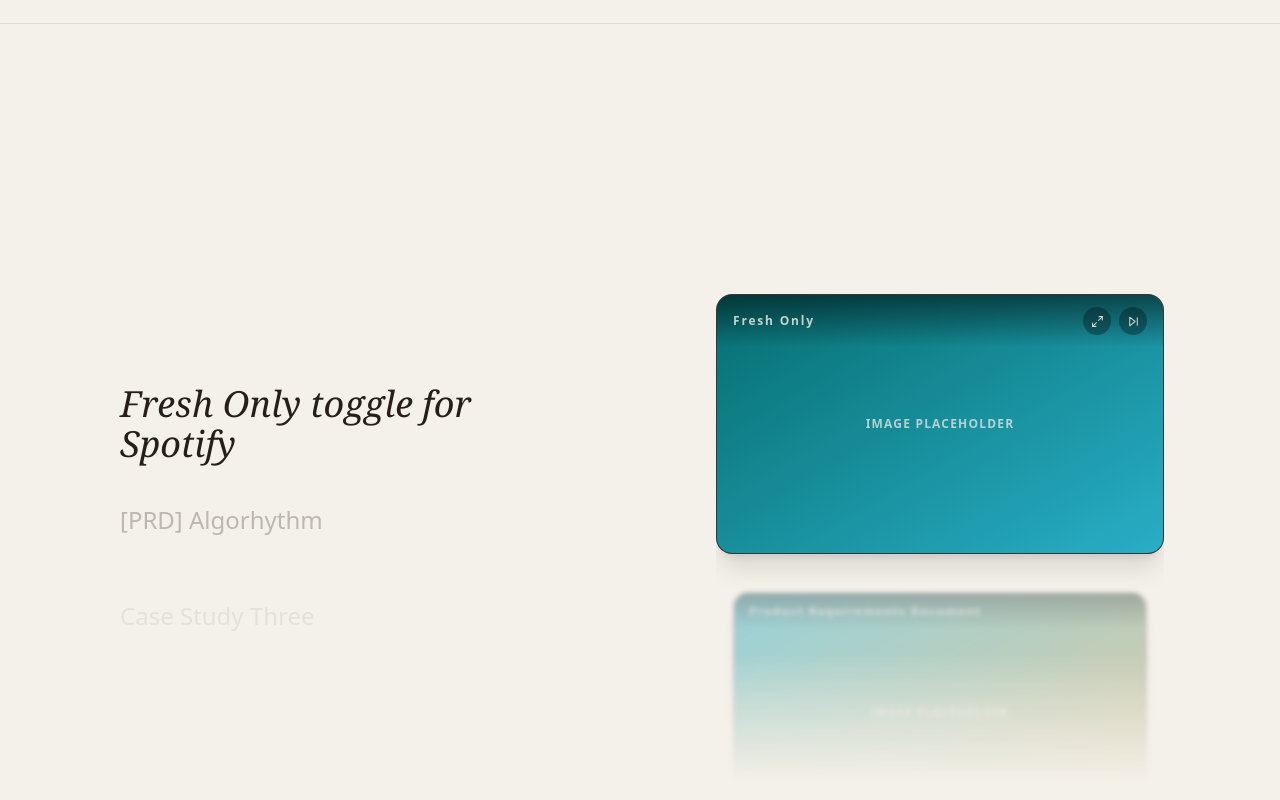
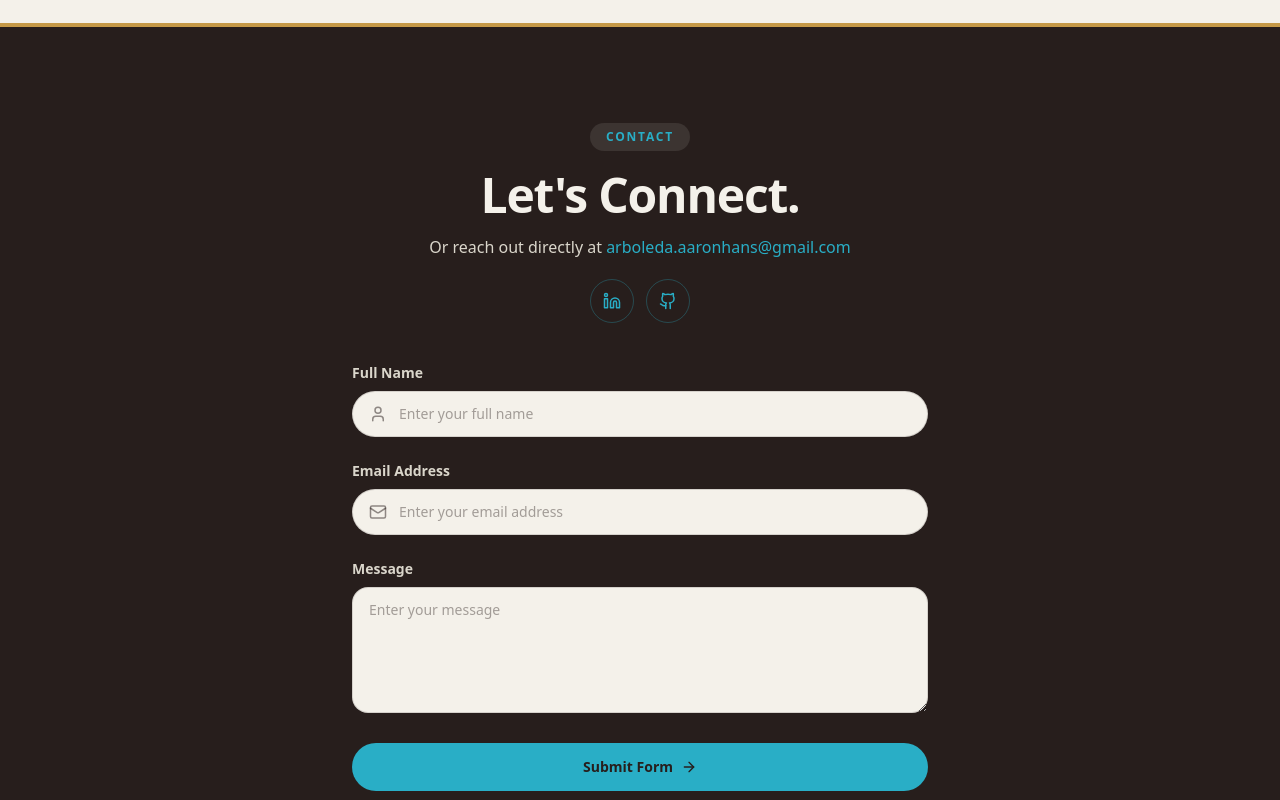
Before and after one commit to Flere2134/portfolio-v2, a React (Vite) app in the folder my-portfolio/: page / in a window 1280 px wide. Shown: the part 1500-2300 px from the top of the page. Built offline with nearby package versions, Linux system fonts and the light colour scheme.

Commit message:
update: made footer in contrast

```diff
--- a/my-portfolio/src/components/sections/CaseStudies.jsx
+++ b/my-portfolio/src/components/sections/CaseStudies.jsx
@@ -1,228 +1,163 @@
-import React, { useEffect, useRef, useState } from "react";
-import { Maximize2, SkipForward } from "lucide-react";
-import { caseStudies } from "../../data/caseStudies.js";
+import React, { useState } from "react";
+import { User, Mail, ArrowRight, CheckCircle2, AlertCircle, Linkedin, Github } from "lucide-react";
+import { contact, WEB3FORMS_ACCESS_KEY } from "../../data/contact.js";
+import { profile } from "../../data/profile.js";
 
-const ITEM_HEIGHT = 96; // px — keep in sync with the `h-24` on each <li>
-const TRACK_SLOTS = 5; // odd number of rows visible in the text track
-const TRACK_HEIGHT = ITEM_HEIGHT * TRACK_SLOTS;
+const socialIcons = {
+  LinkedIn: Linkedin,
+  GitHub: Github,
+};
 
-const CARD_HEIGHT = 260; // px — height of each image card
-const CARD_GAP = 28; // px — space between stacked image cards
-const CARD_STEP = CARD_HEIGHT + CARD_GAP;
+const fieldClasses =
+  "flex items-center gap-3 rounded-full border border-espresso/15 bg-background px-4 py-3 transition-colors focus-within:border-cerulean focus-within:ring-2 focus-within:ring-cerulean/25";
 
-export default function CaseStudies() {
-  const sectionRef = useRef(null);
-  const imageTrackRef = useRef(null);
-  const [activeFloat, setActiveFloat] = useState(0);
-  const [imageTrackHeight, setImageTrackHeight] = useState(600);
+const inputClasses =
+  "w-full bg-transparent text-sm text-espresso placeholder:text-espresso/40 outline-none";
 
-  useEffect(() => {
-    let ticking = false;
+export default function Contact() {
+  const [status, setStatus] = useState("idle"); // idle | sending | success | error
 
-    const computeProgress = () => {
-      ticking = false;
-      const el = sectionRef.current;
-      if (!el) return;
+  const handleSubmit = async (e) => {
+    e.preventDefault();
+    setStatus("sending");
 
-      const rect = el.getBoundingClientRect();
-      const scrollable = rect.height - window.innerHeight;
-      if (scrollable <= 0) return;
+    const formData = new FormData(e.target);
+    formData.append("access_key", WEB3FORMS_ACCESS_KEY);
+    formData.append("subject", contact.emailSubject);
 
-      // How far we've scrolled through the pinned section, 0 → 1.
-      const progress = Math.min(1, Math.max(0, -rect.top / scrollable));
-      setActiveFloat(progress * (caseStudies.length - 1));
-    };
+    try {
+      const res = await fetch("https://api.web3forms.com/submit", {
+        method: "POST",
+        body: formData,
+      });
+      const data = await res.json();
 
-    const measure = () => {
-      if (imageTrackRef.current) {
-        setImageTrackHeight(imageTrackRef.current.clientHeight);
+      if (data.success) {
+        setStatus("success");
+        e.target.reset();
+      } else {
+        setStatus("error");
       }
-    };
-
-    const onScroll = () => {
-      if (!ticking) {
-        ticking = true;
-        requestAnimationFrame(computeProgress);
-      }
-    };
-
-    computeProgress();
-    measure();
-    window.addEventListener("scroll", onScroll, { passive: true });
-    window.addEventListener("resize", onScroll);
-    window.addEventListener("resize", measure);
-    return () => {
-      window.removeEventListener("scroll", onScroll);
-      window.removeEventListener("resize", onScroll);
-      window.removeEventListener("resize", measure);
-    };
-  }, []);
-
-  const activeIndex = Math.round(activeFloat);
-
-  // Manual "skip" — scrolls the window to the point in the pinned section
-  // that corresponds to the next item, since position is scroll-driven.
-  const goToIndex = (index) => {
-    const el = sectionRef.current;
-    if (!el) return;
-    const rect = el.getBoundingClientRect();
-    const scrollable = rect.height - window.innerHeight;
-    const targetProgress = index / (caseStudies.length - 1);
-    const targetY = window.scrollY + rect.top + targetProgress * scrollable;
-    window.scrollTo({ top: targetY, behavior: "smooth" });
+    } catch {
+      setStatus("error");
+    }
   };
 
   return (
+    // Fixed dark "footer" chrome — deliberately not theme-toggled, same
+    // idea as the Hero profile card and Case Studies image panels: this
+    // section always looks like this regardless of light/dark mode.
     <section
-      ref={sectionRef}
-      id="case-studies"
-      // Extra scroll distance gives the pin room to work — roughly one
-      // viewport per item, plus one for settle-in/settle-out.
-      style={{ height: `${(caseStudies.length + 1) * 100}vh` }}
-      className="relative border-t border-espresso/10 dark:border-surface/10"
+      id="contact"
+      className="w-full border-t-4 border-amber bg-espresso px-6 py-24 md:px-10"
     >
-      <div className="sticky top-0 flex h-screen w-full overflow-hidden bg-background dark:bg-espresso">
-        {/* Scroll-synced list */}
-        <div className="flex w-full items-center justify-center md:w-1/2">
-          <div
-            className="relative w-full max-w-md overflow-hidden px-6"
-            style={{ height: TRACK_HEIGHT }}
+      <div className="mx-auto max-w-xl text-center">
+        <span className="inline-flex items-center rounded-full bg-background/10 px-4 py-1.5 text-xs font-semibold tracking-[0.15em] text-cerulean">
+          {contact.badge}
+        </span>
+
+        <h2 className="mt-5 text-4xl font-bold tracking-tight text-background md:text-5xl">
+          {contact.heading}
+        </h2>
+
+        <p className="mt-4 text-surface">
+          {contact.subheading}{" "}
+          <a
+            href={`mailto:${contact.email}`}
+            className="text-cerulean hover:underline"
           >
-            <ul
-              className="absolute inset-x-0 left-6 right-6"
-              style={{
-                transform: `translateY(${
-                  TRACK_HEIGHT / 2 - ITEM_HEIGHT / 2 - activeFloat * ITEM_HEIGHT
-                }px)`,
-              }}
-            >
-              {caseStudies.map((item, index) => {
-                const distance = Math.abs(index - activeFloat);
-                const isActive = index === activeIndex;
-                return (
-                  <li
-                    key={item.id}
-                    className="flex items-center"
-                    style={{
-                      height: ITEM_HEIGHT,
-                      opacity: Math.max(0.15, 1 - distance * 0.45),
-                    }}
-                  >
-                    <button
-                      onClick={() => goToIndex(index)}
-                      className={
-                        "text-left transition-all duration-200 " +
-                        (isActive
-                          ? "font-serif text-3xl italic text-espresso dark:text-background md:text-4xl"
-                          : "text-xl text-espresso/50 dark:text-surface/60 md:text-2xl")
-                      }
-                    >
-                      {item.title}
-                    </button>
-                  </li>
-                );
-              })}
-            </ul>
-          </div>
+            {contact.email}
+          </a>
+        </p>
+
+        {/* Social icons — an option alongside email/the form below */}
+        <div className="mt-5 flex items-center justify-center gap-3">
+          {profile.socials.map(({ label, href }) => {
+            const Icon = socialIcons[label];
+            return (
+              <a
+                key={label}
+                href={href}
+                aria-label={label}
+                className="flex h-11 w-11 items-center justify-center rounded-full border border-cerulean/30 text-cerulean transition-colors hover:bg-cerulean hover:text-espresso"
+              >
+                <Icon size={18} />
+              </a>
+            );
+          })}
         </div>
 
-        {/* Image panel — same scroll-sync mechanic as the list, applied to
-            a vertical stack of image cards, so it reads as one continuous
-            filmstrip rather than a single image swapping in place. */}
-        <div className="hidden w-1/2 items-stretch justify-center py-10 pr-10 md:flex">
-          <div
-            ref={imageTrackRef}
-            className="relative w-full max-w-md overflow-hidden"
-            style={{
-              maskImage:
-                "linear-gradient(to bottom, transparent 0%, black 18%, black 82%, transparent 100%)",
-              WebkitMaskImage:
-                "linear-gradient(to bottom, transparent 0%, black 18%, black 82%, transparent 100%)",
-            }}
-          >
-            <div
-              className="absolute inset-x-0"
-              style={{
-                transform: `translateY(${
-                  imageTrackHeight / 2 -
-                  CARD_HEIGHT / 2 -
-                  activeFloat * CARD_STEP
-                }px)`,
-              }}
-            >
-              {caseStudies.map((item, index) => {
-                const distance = Math.abs(index - activeFloat);
-                const isActive = index === activeIndex;
-                const opacity = Math.max(0.12, 1 - distance * 0.55);
-                const scale = Math.max(0.88, 1 - distance * 0.08);
-                const blur = distance > 0.4 ? Math.min(distance * 3, 6) : 0;
-
-                return (
-                  <div
-                    key={item.id}
-                    className="w-full overflow-hidden rounded-2xl border border-background/10 bg-espresso shadow-xl"
-                    style={{
-                      height: CARD_HEIGHT,
-                      marginBottom: CARD_GAP,
-                      opacity,
-                      transform: `scale(${scale})`,
-                      filter: blur ? `blur(${blur}px)` : "none",
-                      transition: "filter 150ms linear",
-                    }}
-                  >
-                    <div className="relative h-full w-full">
-                      {item.image ? (
-                        <img
-                          src={item.image}
-                          alt={item.title}
-                          className="h-full w-full object-cover"
-                        />
-                      ) : (
-                        // TODO: replace with a real image via `image` in
-                        // data/caseStudies.js
-                        <div
-                          className={
-                            "flex h-full w-full items-center justify-center bg-gradient-to-br text-xs font-semibold tracking-widest text-background/70 " +
-                            item.accent
-                          }
-                        >
-                          IMAGE PLACEHOLDER
-                        </div>
-                      )}
-
-                      {/* Tag + controls, overlaid directly on the image */}
-                      <div className="absolute inset-x-0 top-0 flex items-center justify-between bg-gradient-to-b from-black/50 to-transparent px-4 py-3">
-                        <span className="text-xs font-semibold tracking-[0.15em] text-background/80">
-                          {item.tag}
-                        </span>
-                        {isActive && (
-                          <div className="flex items-center gap-2">
-                            <a
-                              href={item.href}
-                              aria-label="Open case study"
-                              className="flex h-7 w-7 items-center justify-center rounded-full bg-black/30 text-background/80 backdrop-blur-sm transition-colors hover:bg-black/50 hover:text-background"
-                            >
-                              <Maximize2 size={13} />
-                            </a>
-                            <button
-                              onClick={() =>
-                                goToIndex((activeIndex + 1) % caseStudies.length)
-                              }
-                              aria-label="Next case study"
-                              className="flex h-7 w-7 items-center justify-center rounded-full bg-black/30 text-background/80 backdrop-blur-sm transition-colors hover:bg-black/50 hover:text-background"
-                            >
-                              <SkipForward size={13} />
-                            </button>
-                          </div>
-                        )}
-                      </div>
-                    </div>
-                  </div>
-                );
-              })}
+        <form onSubmit={handleSubmit} className="mt-10 flex flex-col gap-6 text-left">
+          <div>
+            <label htmlFor="name" className="mb-2 block text-sm font-semibold text-surface">
+              Full Name
+            </label>
+            <div className={fieldClasses}>
+              <User size={18} className="shrink-0 text-espresso/50" />
+              <input
+                id="name"
+                name="name"
+                type="text"
+                required
+                placeholder="Enter your full name"
+                className={inputClasses}
+              />
             </div>
           </div>
-        </div>
+
+          <div>
+            <label htmlFor="email" className="mb-2 block text-sm font-semibold text-surface">
+              Email Address
+            </label>
+            <div className={fieldClasses}>
+              <Mail size={18} className="shrink-0 text-espresso/50" />
+              <input
+                id="email"
+                name="email"
+                type="email"
+                required
+                placeholder="Enter your email address"
+                className={inputClasses}
+              />
+            </div>
+          </div>
+
+          <div>
+            <label htmlFor="message" className="mb-2 block text-sm font-semibold text-surface">
+              Message
+            </label>
+            <textarea
+              id="message"
+              name="message"
+              required
+              rows={5}
+              placeholder="Enter your message"
+              className="w-full rounded-2xl border border-espresso/15 bg-background px-4 py-3 text-sm text-espresso placeholder:text-espresso/40 outline-none transition-colors focus:border-cerulean focus:ring-2 focus:ring-cerulean/25"
+            />
+          </div>
+
+          <button
+            type="submit"
+            disabled={status === "sending"}
+            className="flex w-full items-center justify-center gap-2 rounded-full bg-cerulean px-6 py-3.5 text-sm font-semibold text-espresso transition-colors hover:bg-background disabled:opacity-60"
+          >
+            {status === "sending" ? "Sending..." : "Submit Form"}
+            {status !== "sending" && <ArrowRight size={16} />}
+          </button>
+
+          {status === "success" && (
+            <p className="flex items-center justify-center gap-2 text-sm font-medium text-cerulean">
+              <CheckCircle2 size={16} />
+              Message sent — thanks for reaching out!
+            </p>
+          )}
+          {status === "error" && (
+            <p className="flex items-center justify-center gap-2 text-sm font-medium text-amber">
+              <AlertCircle size={16} />
+              Something went wrong — try again, or email directly above.
+            </p>
+          )}
+        </form>
       </div>
     </section>
   );
```
Also changed, not shown: my-portfolio/src/data/contact.js (+0 -11 lines).
